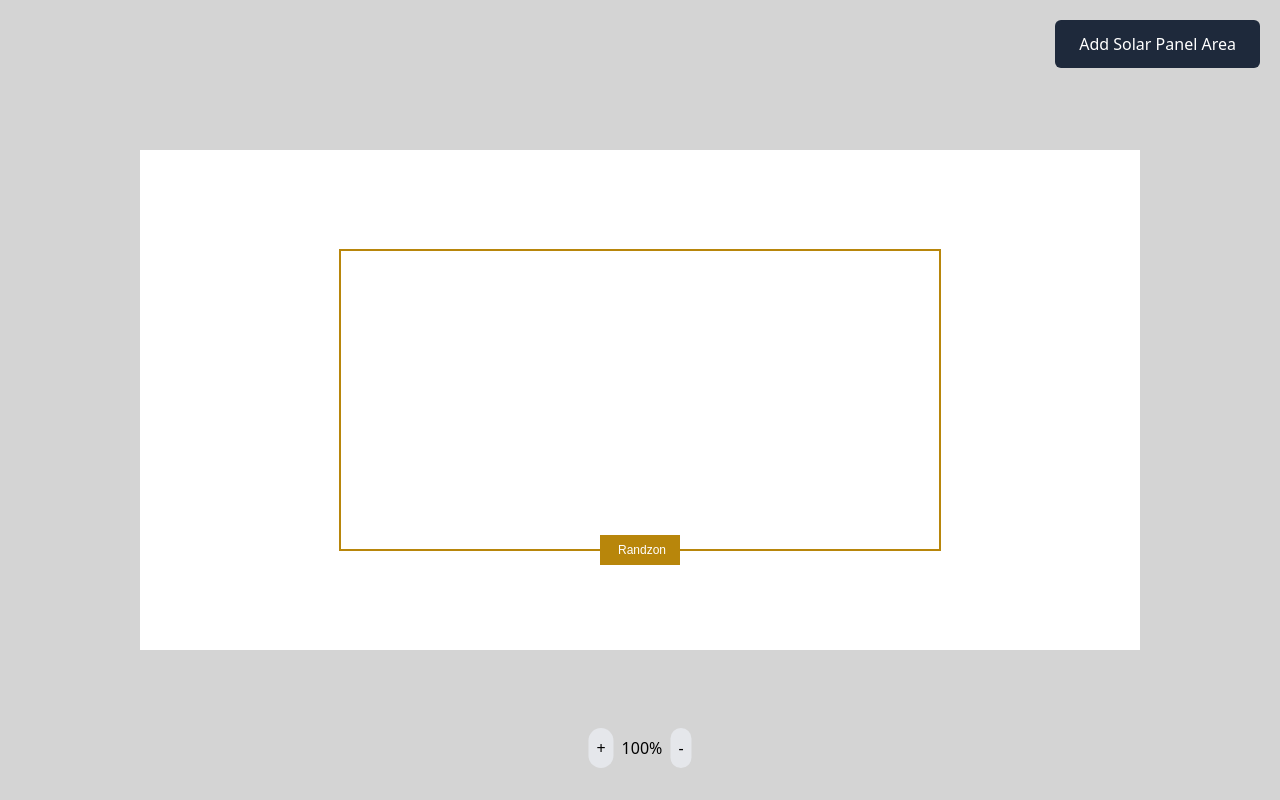
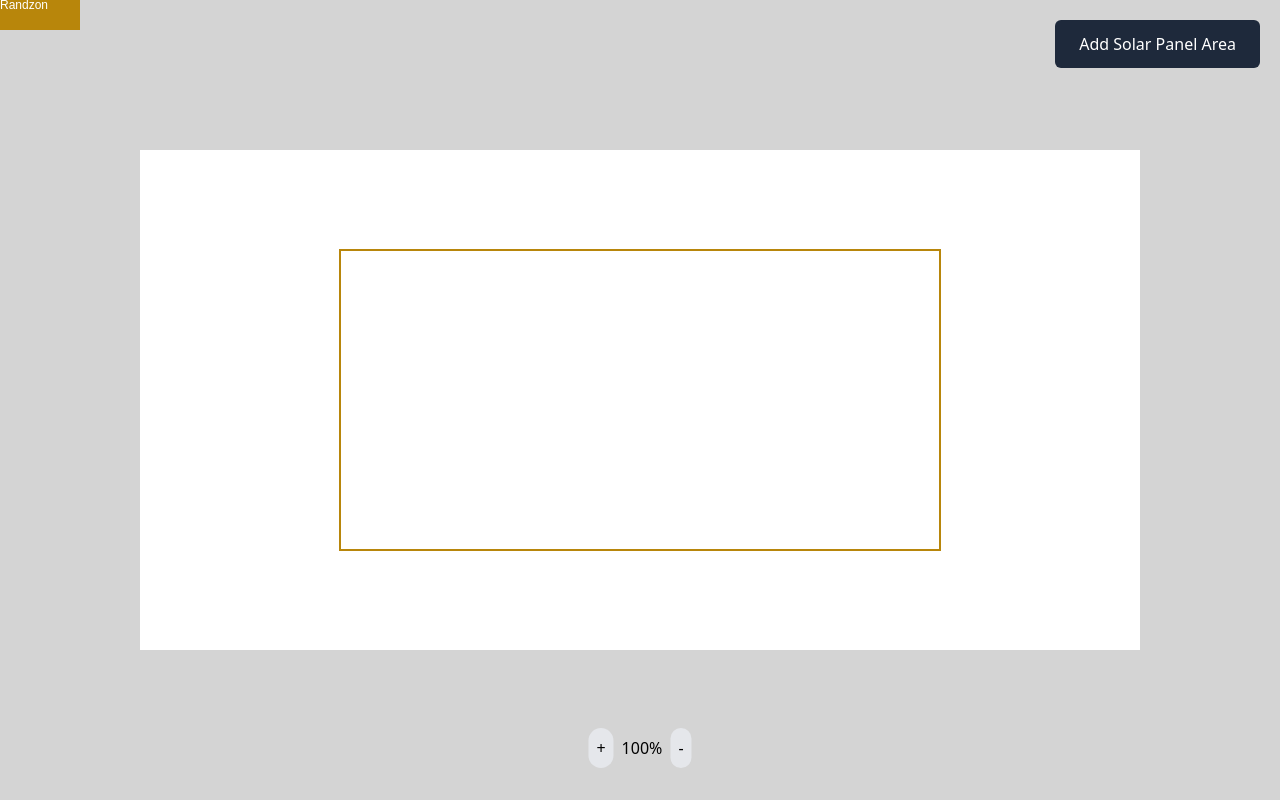
Before and after one commit to salah-mohamed0404/Canvas-Demo, a React (Vite) app: page / in a window 1280 px wide. Built offline with nearby package versions, Linux system fonts and the light colour scheme.

Commit message:
refactor: Update CanvasBoard component to include title scale in TextWithBackground props

```diff
--- a/src/components/Canvas/CanvasBoard.jsx
+++ b/src/components/Canvas/CanvasBoard.jsx
@@ -1,4 +1,4 @@
-import { useEffect, useRef, useState } from "react";
+import { useState } from "react";
 import { Layer, Stage } from "react-konva";
 import MainRect from "./MainRect";
 import StrokedRect from "./StrokedRect";
@@ -47,8 +47,14 @@ export default function CanvasBoard() {
   });
   const [strokedRectCoords, setStrokedRectCoords] =
     useState(STROKED_RECT_COORDS);
-  const { stageRef, stageScale, stagePosition, increaseScale, decreaseScale } =
-    useStageZoom();
+  const {
+    stageRef,
+    stageScale,
+    stagePosition,
+    titleScale,
+    increaseScale,
+    decreaseScale,
+  } = useStageZoom();
 
   const handleMouseEnter = () => setIsHovering(true);
   const handleMouseLeave = () => setIsHovering(false);
@@ -155,10 +161,13 @@ export default function CanvasBoard() {
             stageHeight={stageHeight}
             {...strokedRectDimensions}
             {...strokedRectCoords}
+            scale={titleScale}
             title={
               <TextWithBackground
-                stageWidth={stageWidth}
-                stageHeight={stageHeight}
+                strokedRectWidth={strokedRectDimensions.width}
+                strokedRectHeight={strokedRectDimensions.height}
+                strokedRectCoords={strokedRectCoords}
+                scale={titleScale}
               />
             }
           />
```
